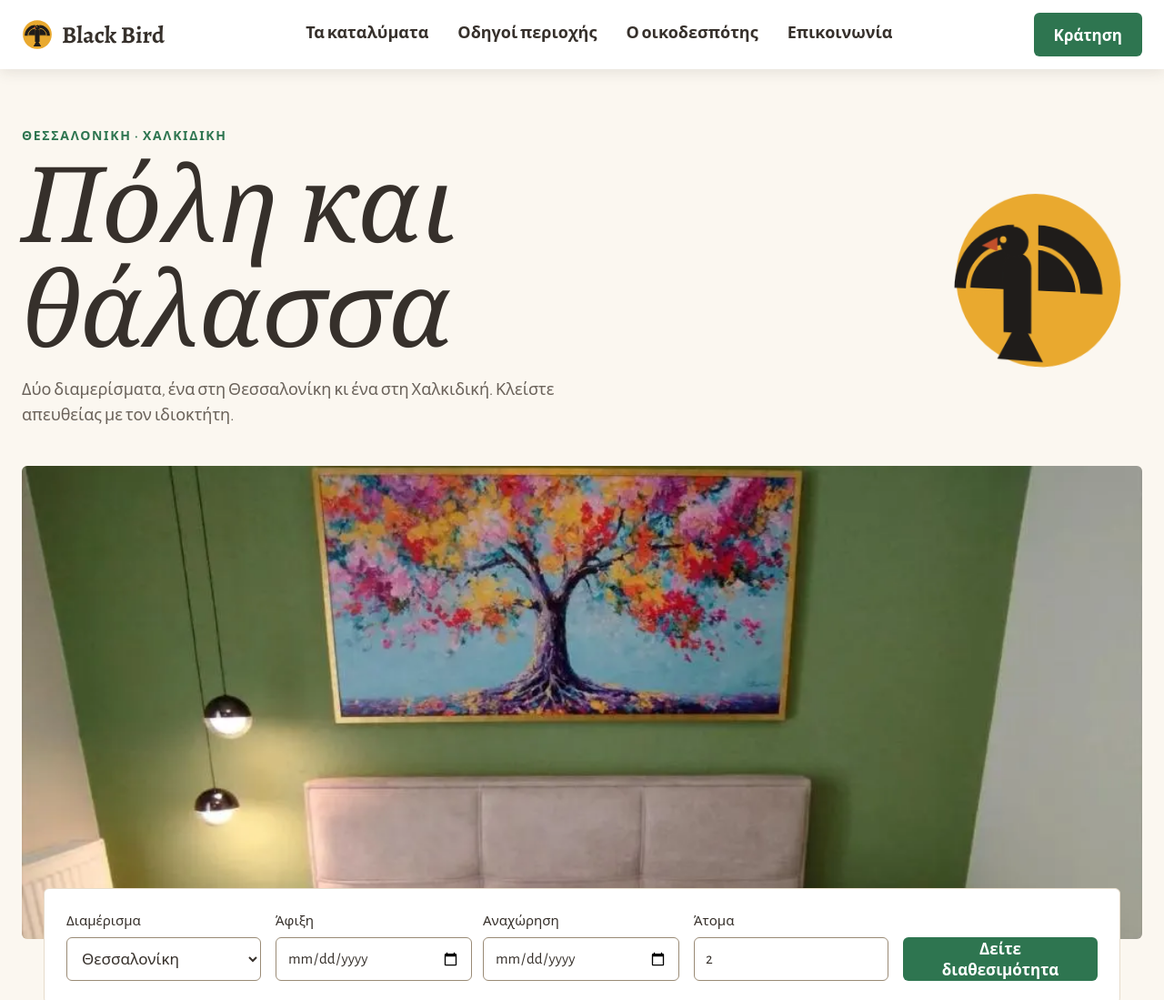
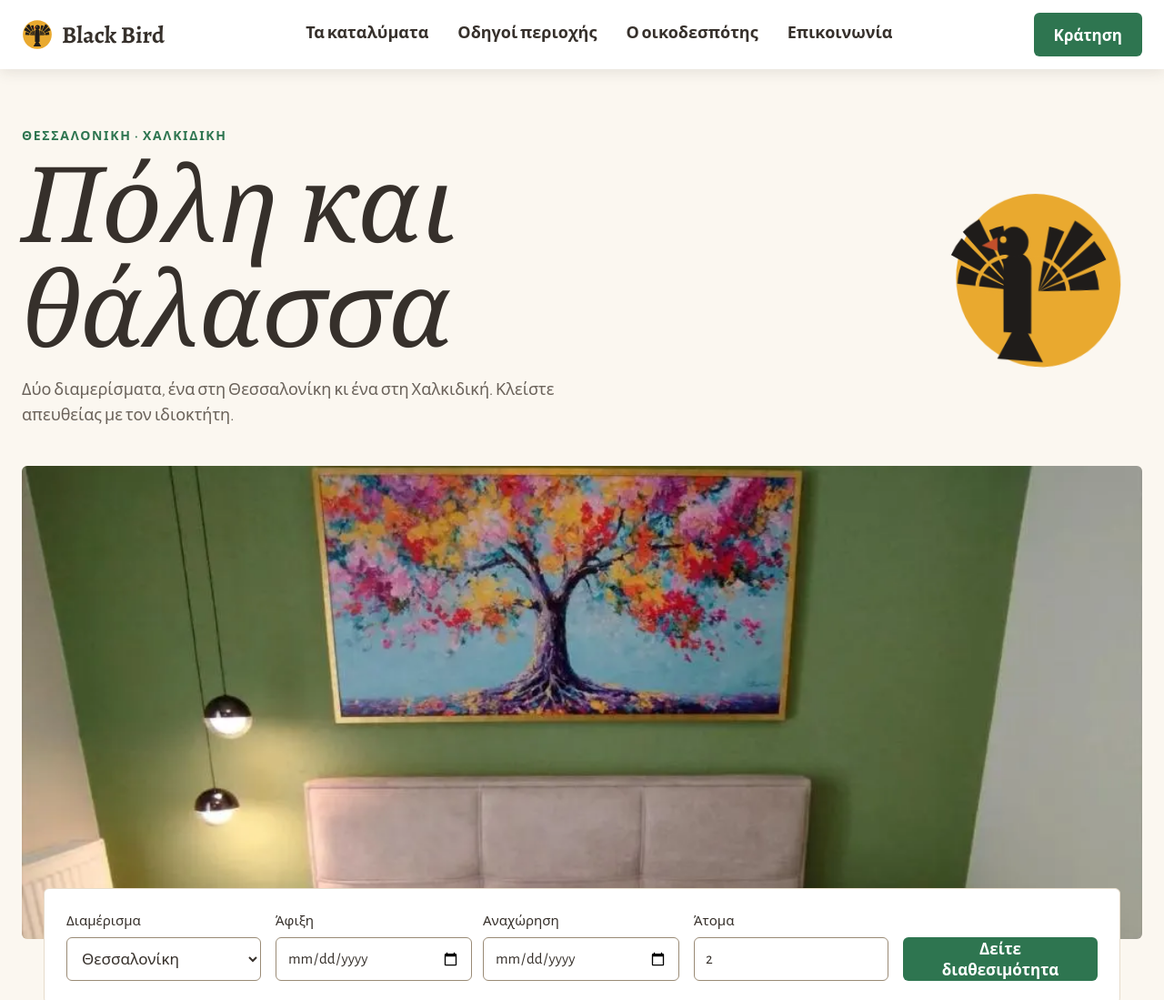
Before and after one commit to LuxuryTravelDMC/apartments-site, an Astro site: page / in a window 1280 px wide. Shown: the top 1099 px of the page at 91% size. Built offline with nearby package versions, Linux system fonts and the light colour scheme; Astro itself is replaced by a stand-in of ours.

Commit message:
Αετός: φτερά με φτερώματα, πιο μακριά προς τα έξω
Co-Authored-By: Claude Opus 5.5 <noreply@anthropic.com>
Claude-Session: https://claude.ai/code/session_01GzTnA7DAMTLoQdjqNimpJJ

```diff
--- a/src/components/Eagle3D.astro
+++ b/src/components/Eagle3D.astro
@@ -6,8 +6,10 @@
 <div class="e3d" data-e3d role="img" aria-label="Το σήμα του Black Bird: γεωμετρικός αετός">
   <div class="e3d__rig" data-rig>
     <div class="e3d__l" style="--z:-40px"><svg viewBox="0 0 240 240"><circle cx="120" cy="120" r="112" fill="#E9A92F"/></svg></div>
-    <div class="e3d__l" style="--z:-8px"><svg viewBox="0 0 240 240"><path d="M104 128 L22 128 A82 82 0 0 1 104 46 Z" fill="#1F1C1A"/><path d="M136 128 L218 128 A82 82 0 0 0 136 46 Z" fill="#1F1C1A"/></svg></div>
-    <div class="e3d__l" style="--z:6px"><svg viewBox="0 0 240 240"><path d="M104 128 L48 128 A56 56 0 0 1 104 72" fill="none" stroke="#E9A92F" stroke-width="6"/><path d="M136 128 L192 128 A56 56 0 0 0 136 72" fill="none" stroke="#E9A92F" stroke-width="6"/></svg></div>
+    <div class="e3d__l" style="--z:-8px"><svg viewBox="0 0 240 240"><path d="M104 128 L26.2 122.6 A78 78 0 0 1 31.7 98.8 Z M104 128 L17.7 85.9 A96 96 0 0 1 32.7 63.8 Z M104 128 L34.5 56.1 A100 100 0 0 1 57.1 39.7 Z M104 128 L70.6 53.1 A82 82 0 0 1 89.8 47.2 Z" fill="#1F1C1A"/>
+  <path d="M136 128 L213.8 122.6 A78 78 0 0 0 208.3 98.8 Z M136 128 L222.3 85.9 A96 96 0 0 0 207.3 63.8 Z M136 128 L205.5 56.1 A100 100 0 0 0 182.9 39.7 Z M136 128 L169.4 53.1 A82 82 0 0 0 150.2 47.2 Z" fill="#1F1C1A"/></svg></div>
+    <div class="e3d__l" style="--z:6px"><svg viewBox="0 0 240 240"><path d="M104 128 L60 128 A44 44 0 0 1 104 84" fill="none" stroke="#E9A92F" stroke-width="5"/>
+  <path d="M136 128 L180 128 A44 44 0 0 0 136 84" fill="none" stroke="#E9A92F" stroke-width="5"/></svg></div>
     <div class="e3d__l" style="--z:12px"><svg viewBox="0 0 240 240"><path d="M120 158 L90 212 L150 212 Z" fill="#1F1C1A"/></svg></div>
     <div class="e3d__l" style="--z:20px"><svg viewBox="0 0 240 240"><path d="M102 176 L102 96 A18 18 0 0 1 138 96 L138 176 Z" fill="#1F1C1A"/></svg></div>
     <div class="e3d__l" style="--z:34px"><svg viewBox="0 0 240 240"><circle cx="122" cy="64" r="18" fill="#1F1C1A"/></svg></div>
--- a/src/components/EagleMark.astro
+++ b/src/components/EagleMark.astro
@@ -6,10 +6,10 @@ const { size = 34, class: cls } = Astro.props;
 ---
 <svg class={cls} width={size} height={size} viewBox="0 0 240 240" aria-hidden="true">
   <circle cx="120" cy="120" r="112" fill="#E9A92F"/>
-  <path d="M104 128 L22 128 A82 82 0 0 1 104 46 Z" fill="#1F1C1A"/>
-  <path d="M136 128 L218 128 A82 82 0 0 0 136 46 Z" fill="#1F1C1A"/>
-  <path d="M104 128 L48 128 A56 56 0 0 1 104 72" fill="none" stroke="#E9A92F" stroke-width="6"/>
-  <path d="M136 128 L192 128 A56 56 0 0 0 136 72" fill="none" stroke="#E9A92F" stroke-width="6"/>
+  <path d="M104 128 L26.2 122.6 A78 78 0 0 1 31.7 98.8 Z M104 128 L17.7 85.9 A96 96 0 0 1 32.7 63.8 Z M104 128 L34.5 56.1 A100 100 0 0 1 57.1 39.7 Z M104 128 L70.6 53.1 A82 82 0 0 1 89.8 47.2 Z" fill="#1F1C1A"/>
+  <path d="M136 128 L213.8 122.6 A78 78 0 0 0 208.3 98.8 Z M136 128 L222.3 85.9 A96 96 0 0 0 207.3 63.8 Z M136 128 L205.5 56.1 A100 100 0 0 0 182.9 39.7 Z M136 128 L169.4 53.1 A82 82 0 0 0 150.2 47.2 Z" fill="#1F1C1A"/>
+  <path d="M104 128 L60 128 A44 44 0 0 1 104 84" fill="none" stroke="#E9A92F" stroke-width="5"/>
+  <path d="M136 128 L180 128 A44 44 0 0 0 136 84" fill="none" stroke="#E9A92F" stroke-width="5"/>
   <path d="M120 158 L90 212 L150 212 Z" fill="#1F1C1A"/>
   <path d="M102 176 L102 96 A18 18 0 0 1 138 96 L138 176 Z" fill="#1F1C1A"/>
   <circle cx="122" cy="64" r="18" fill="#1F1C1A"/>
```
Also changed, not shown: public/favicon.svg.
